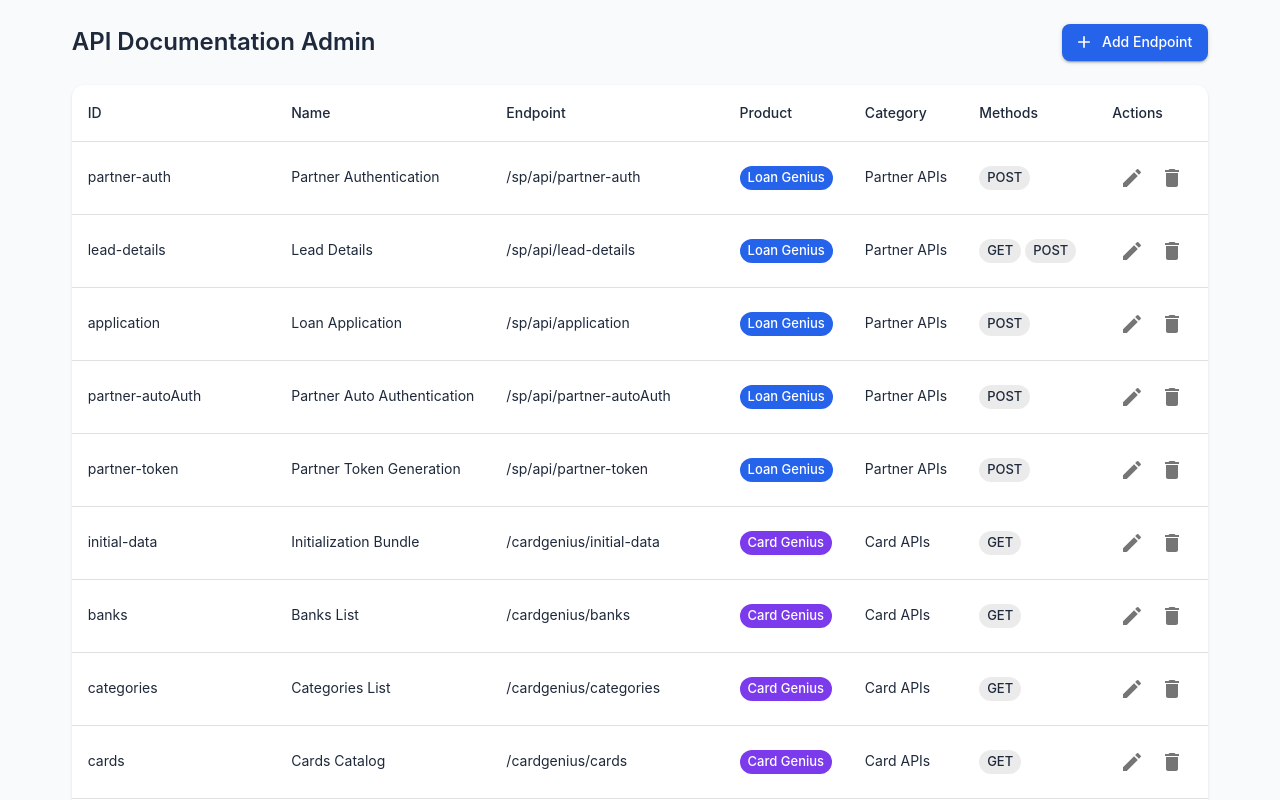
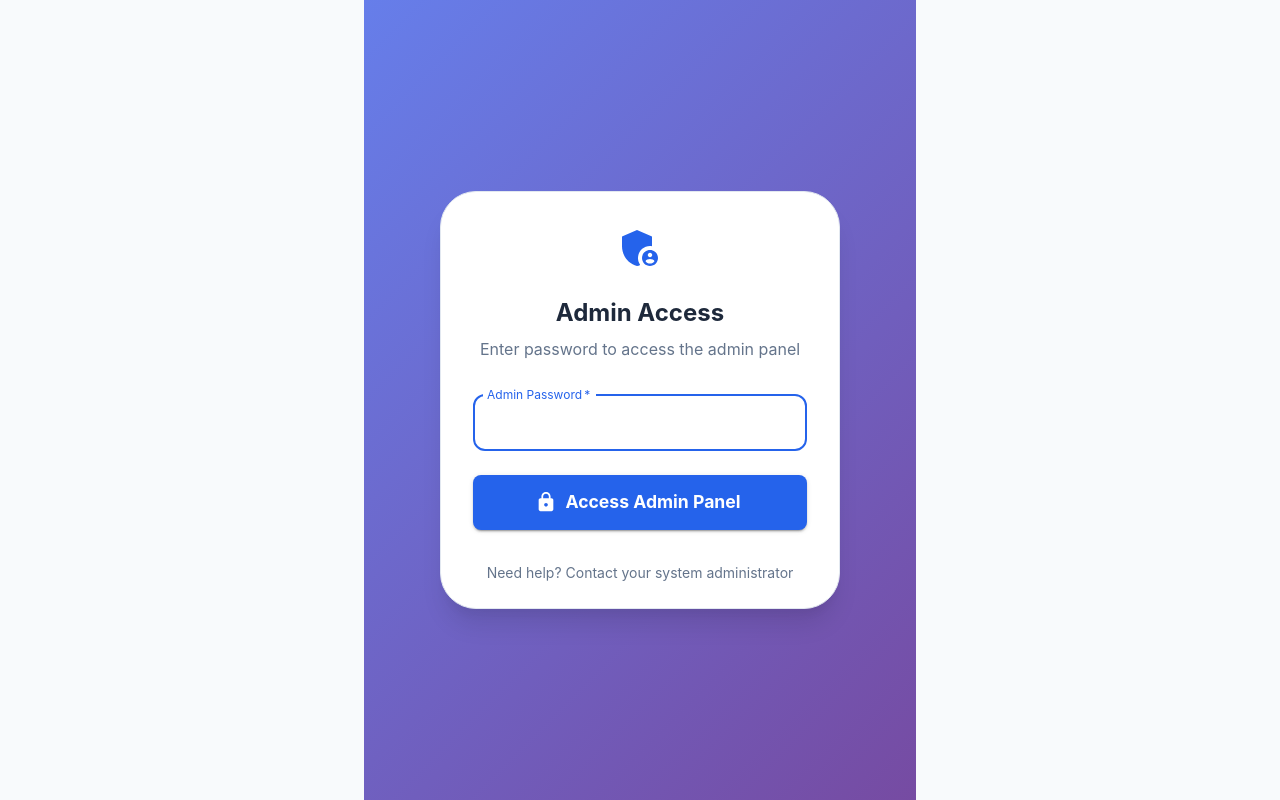
Before and after one commit to shruti698/BankKaro-API-documentation, a React (Vite) app: page /admin in a window 1280 px wide. Shown: the top 800 px of the page. Built offline with nearby package versions, Linux system fonts and the light colour scheme; data requests are answered from the project's data file.

Commit message:
Add password-protected admin panel for production access

```diff
--- a/src/App.jsx
+++ b/src/App.jsx
@@ -9,7 +9,7 @@
 import EducationGeniusDashboard from './components/EducationGeniusDashboard';
 import ComingSoon from './components/ComingSoon';
 import Home from './components/Home';
-import AdminPanel from './components/AdminPanel';
+import ProtectedAdminRoute from './components/ProtectedAdminRoute';
 
 const theme = createTheme({
   palette: {
@@ -162,7 +162,7 @@
       <Router>
         <Box sx={{ display: 'flex', height: '100vh' }}>
           <Routes>
-            <Route path="/admin/*" element={<AdminPanel />} />
+            <Route path="/admin/*" element={<ProtectedAdminRoute />} />
             <Route path="/*" element={
               <Layout>
                 <Routes>
--- /dev/null
+++ b/src/components/AdminLogin.jsx
@@ -0,0 +1,123 @@
+import React, { useState } from 'react';
+import {
+  Box,
+  Paper,
+  Typography,
+  TextField,
+  Button,
+  Alert,
+  Container,
+  Card,
+  CardContent,
+  useTheme
+} from '@mui/material';
+import {
+  Lock as LockIcon,
+  AdminPanelSettings as AdminIcon
+} from '@mui/icons-material';
+import { useNavigate } from 'react-router-dom';
+
+const AdminLogin = ({ onLogin }) => {
+  const [password, setPassword] = useState('');
+  const [error, setError] = useState('');
+  const [loading, setLoading] = useState(false);
+  const navigate = useNavigate();
+  const theme = useTheme();
+
+  // Simple password - you can change this to any password you want
+  const ADMIN_PASSWORD = 'bankkaro2024';
+
+  const handleSubmit = async (e) => {
+    e.preventDefault();
+    setLoading(true);
+    setError('');
+
+    // Simulate a small delay for better UX
+    await new Promise(resolve => setTimeout(resolve, 500));
+
+    if (password === ADMIN_PASSWORD) {
+      // Store admin session in localStorage
+      localStorage.setItem('adminAuthenticated', 'true');
+      localStorage.setItem('adminLoginTime', Date.now().toString());
+      onLogin();
+      navigate('/admin');
+    } else {
+      setError('Invalid password. Please try again.');
+    }
+    setLoading(false);
+  };
+
+  return (
+    <Container maxWidth="sm">
+      <Box sx={{
+        minHeight: '100vh',
+        display: 'flex',
+        alignItems: 'center',
+        justifyContent: 'center',
+        background: 'linear-gradient(135deg, #667eea 0%, #764ba2 100%)'
+      }}>
+        <Card sx={{
+          width: '100%',
+          maxWidth: 400,
+          borderRadius: 3,
+          boxShadow: '0 20px 25px -5px rgb(0 0 0 / 0.1), 0 10px 10px -5px rgb(0 0 0 / 0.04)'
+        }}>
+          <CardContent sx={{ p: 4 }}>
+            <Box sx={{ textAlign: 'center', mb: 4 }}>
+              <AdminIcon sx={{ fontSize: 48, color: 'primary.main', mb: 2 }} />
+              <Typography variant="h4" component="h1" sx={{ fontWeight: 'bold', mb: 1 }}>
+                Admin Access
+              </Typography>
+              <Typography variant="body1" color="text.secondary">
+                Enter password to access the admin panel
+              </Typography>
+            </Box>
+
+            <form onSubmit={handleSubmit}>
+              <TextField
+                fullWidth
+                type="password"
+                label="Admin Password"
+                value={password}
+                onChange={(e) => setPassword(e.target.value)}
+                sx={{ mb: 3 }}
+                required
+                autoFocus
+              />
+
+              {error && (
+                <Alert severity="error" sx={{ mb: 3 }}>
+                  {error}
+                </Alert>
+              )}
+
+              <Button
+                type="submit"
+                fullWidth
+                variant="contained"
+                size="large"
+                disabled={loading}
+                startIcon={loading ? null : <LockIcon />}
+                sx={{
+                  py: 1.5,
+                  fontWeight: 'bold',
+                  fontSize: '1.1rem'
+                }}
+              >
+                {loading ? 'Authenticating...' : 'Access Admin Panel'}
+              </Button>
+            </form>
+
+            <Box sx={{ mt: 4, textAlign: 'center' }}>
+              <Typography variant="body2" color="text.secondary">
+                Need help? Contact your system administrator
+              </Typography>
+            </Box>
+          </CardContent>
+        </Card>
+      </Box>
+    </Container>
+  );
+};
+
+export default AdminLogin;
--- a/src/components/Layout.jsx
+++ b/src/components/Layout.jsx
@@ -28,7 +28,8 @@
   Dashboard as DashboardIcon,
   Business as BusinessIcon,
   School as SchoolIcon,
-  Home as HomeIcon
+  Home as HomeIcon,
+  AdminPanelSettings as AdminIcon
 } from '@mui/icons-material';
 import { useNavigate, useLocation } from 'react-router-dom';
 import { getApiBaseUrl } from '../config/environments';
@@ -377,6 +378,22 @@
             )}
           </Typography>
 
+          {/* Admin Link */}
+          <Button
+            onClick={() => navigate('/admin')}
+            startIcon={<AdminIcon />}
+            sx={{
+              textTransform: 'none',
+              fontWeight: 600,
+              color: 'text.secondary',
+              '&:hover': {
+                color: 'primary.main'
+              }
+            }}
+          >
+            Admin
+          </Button>
+
           {/* Product Switcher for Mobile */}
           {isMobile && (
             <Button
--- /dev/null
+++ b/src/components/ProtectedAdminRoute.jsx
@@ -0,0 +1,106 @@
+import React, { useState, useEffect } from 'react';
+import { useLocation } from 'react-router-dom';
+import AdminLogin from './AdminLogin';
+import AdminPanel from './AdminPanel';
+import {
+  Box,
+  AppBar,
+  Toolbar,
+  Typography,
+  Button,
+  IconButton
+} from '@mui/material';
+import {
+  Logout as LogoutIcon,
+  AdminPanelSettings as AdminIcon
+} from '@mui/icons-material';
+
+const ProtectedAdminRoute = () => {
+  const [isAuthenticated, setIsAuthenticated] = useState(false);
+  const [isChecking, setIsChecking] = useState(true);
+  const location = useLocation();
+
+  useEffect(() => {
+    checkAuthentication();
+  }, []);
+
+  const checkAuthentication = () => {
+    const authenticated = localStorage.getItem('adminAuthenticated') === 'true';
+    const loginTime = localStorage.getItem('adminLoginTime');
+
+    if (authenticated && loginTime) {
+      // Check if session is still valid (24 hours)
+      const sessionAge = Date.now() - parseInt(loginTime);
+      const sessionValid = sessionAge < 24 * 60 * 60 * 1000; // 24 hours
+
+      if (sessionValid) {
+        setIsAuthenticated(true);
+      } else {
+        // Session expired
+        localStorage.removeItem('adminAuthenticated');
+        localStorage.removeItem('adminLoginTime');
+        setIsAuthenticated(false);
+      }
+    } else {
+      setIsAuthenticated(false);
+    }
+
+    setIsChecking(false);
+  };
+
+  const handleLogin = () => {
+    setIsAuthenticated(true);
+  };
+
+  const handleLogout = () => {
+    localStorage.removeItem('adminAuthenticated');
+    localStorage.removeItem('adminLoginTime');
+    setIsAuthenticated(false);
+  };
+
+  if (isChecking) {
+    return (
+      <Box sx={{
+        display: 'flex',
+        justifyContent: 'center',
+        alignItems: 'center',
+        height: '100vh'
+      }}>
+        <Typography>Loading...</Typography>
+      </Box>
+    );
+  }
+
+  if (!isAuthenticated) {
+    return <AdminLogin onLogin={handleLogin} />;
+  }
+
+  return (
+    <Box sx={{ height: '100vh', display: 'flex', flexDirection: 'column' }}>
+      {/* Admin Header */}
+      <AppBar position="static" sx={{ backgroundColor: '#1e293b' }}>
+        <Toolbar>
+          <AdminIcon sx={{ mr: 2 }} />
+          <Typography variant="h6" component="div" sx={{ flexGrow: 1 }}>
+            BankKaro API Admin Panel
+          </Typography>
+          <Button
+            color="inherit"
+            startIcon={<LogoutIcon />}
+            onClick={handleLogout}
+            sx={{ textTransform: 'none' }}
+          >
+            Logout
+          </Button>
+        </Toolbar>
+      </AppBar>
+
+      {/* Admin Panel Content */}
+      <Box sx={{ flexGrow: 1, overflow: 'auto' }}>
+        <AdminPanel />
+      </Box>
+    </Box>
+  );
+};
+
+export default ProtectedAdminRoute;
```
Also changed, not shown: 1 other file (tests, documents, lock files or other folders).
